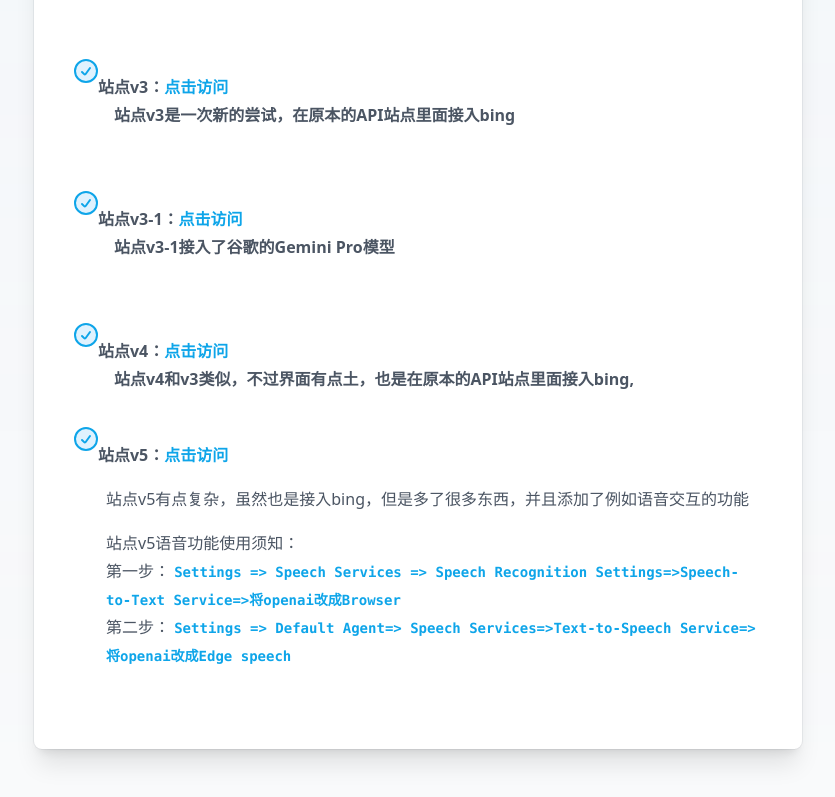
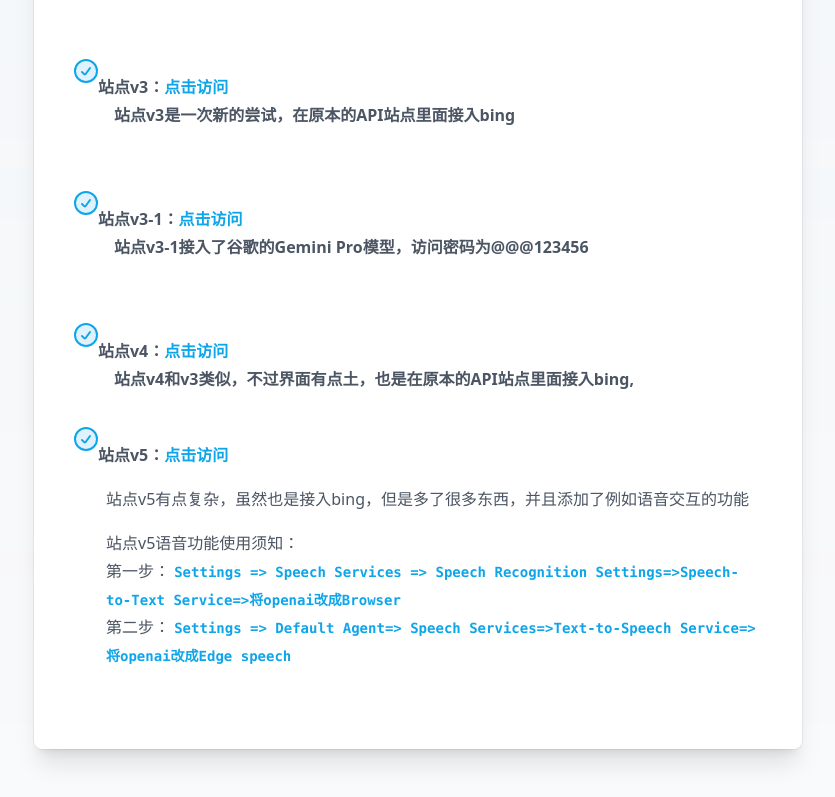
Before and after one commit to zhanghxiao/bingallone, a website: page index.html in a window 1280 px wide. Shown: the part 671-1468 px from the top of the page, without its empty margins (222-1057 px from the left). Drawn offline with nearby package versions, Linux system fonts and the light colour scheme.

Commit message:
Update index.html

```diff
--- a/index.html
+++ b/index.html
@@ -131,7 +131,7 @@
                 target="_blank"
                 class="text-sky-500 hover:text-sky-600">点击访问</a></p>
 	 <p class="ml-4">
-                  站点v3-1接入了谷歌的Gemini Pro模型
+                  站点v3-1接入了谷歌的Gemini Pro模型，访问密码为@@@123456
                 </p>
           </div>
               </li>
```
